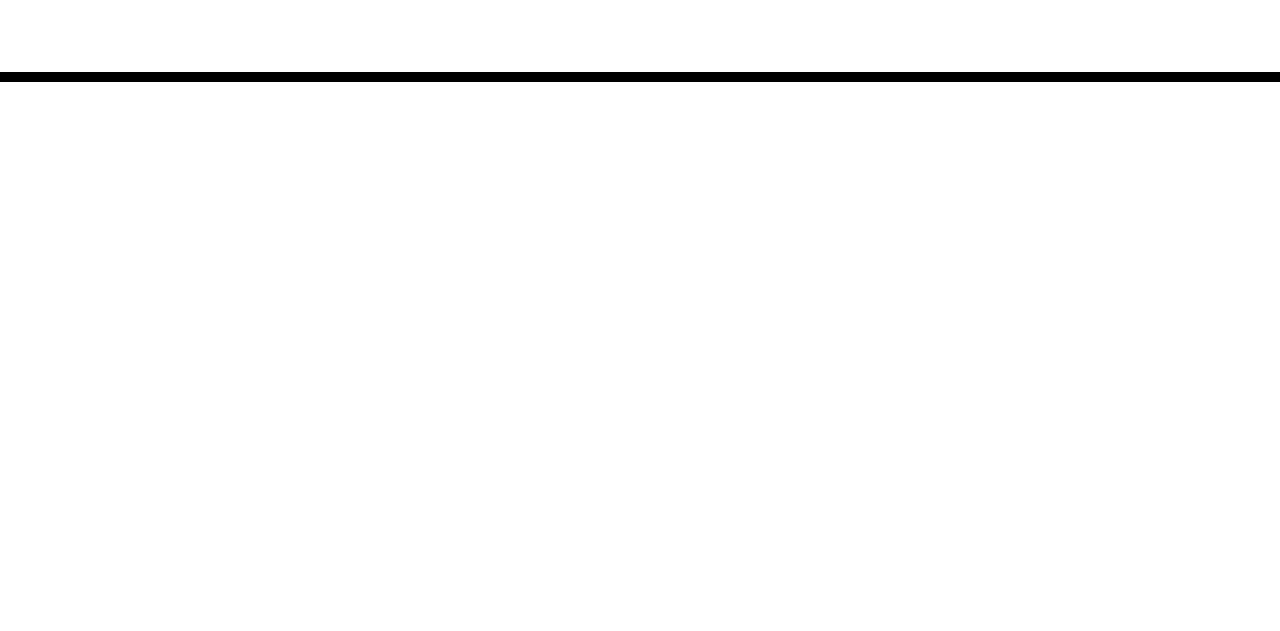
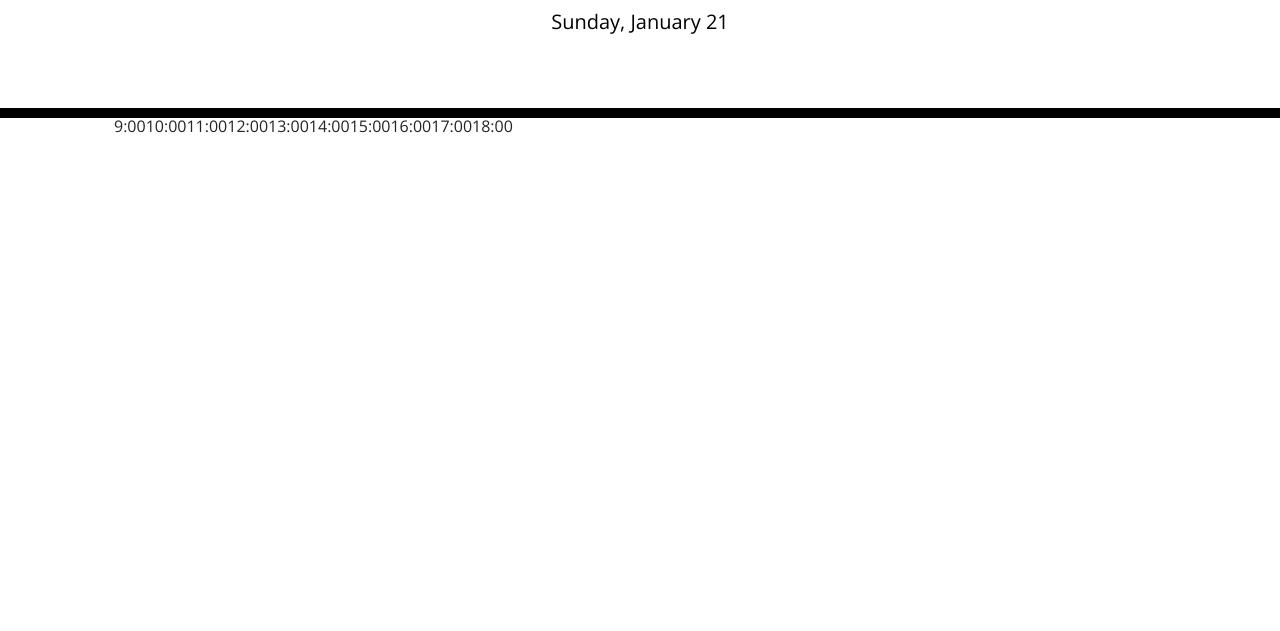
Before and after one commit to TraceyPen/Daily-Planner-App, a plain HTML site: page index.html in a window 1280 px wide. Shown: the part 169-800 px from the top of the page. Drawn offline with nearby package versions, Linux system fonts and the light colour scheme.

Commit message:
date showing and looping the times

```diff
--- a/index.html
+++ b/index.html
@@ -32,9 +32,11 @@
     </header>
     <div class="container">
       <!-- Timeblocks go here -->
+      <ol id="time-blocks"></ol>
     </div>
 
     <script src="https://cdnjs.cloudflare.com/ajax/libs/jquery/3.2.1/jquery.min.js"></script>
     <script src="https://cdn.jsdelivr.net/npm/dayjs@1/dayjs.min.js"></script>
+    <script src="script.js"></script>
   </body>
 </html>
--- /dev/null
+++ b/script.js
@@ -0,0 +1,24 @@
+dateDisplayEl = $("#currentDay");
+timeBlocks = $("#time-blocks")
+
+
+
+var today = dayjs().format('dddd[,] MMMM D');
+//console.log(today);
+dateDisplayEl.text(today)
+
+
+//HH = the hour in 2 digits
+var now = dayjs().format('HH');
+console.log(now)
+
+
+var times = ["9:00", "10:00", "11:00", "12:00", "13:00", "14:00", "15:00", "16:00", "17:00", "18:00"];
+for (var i = 0; i < times.length; i++) {
+
+    timeBlocks.append(times[i]);
+
+
+
+
+}
```
